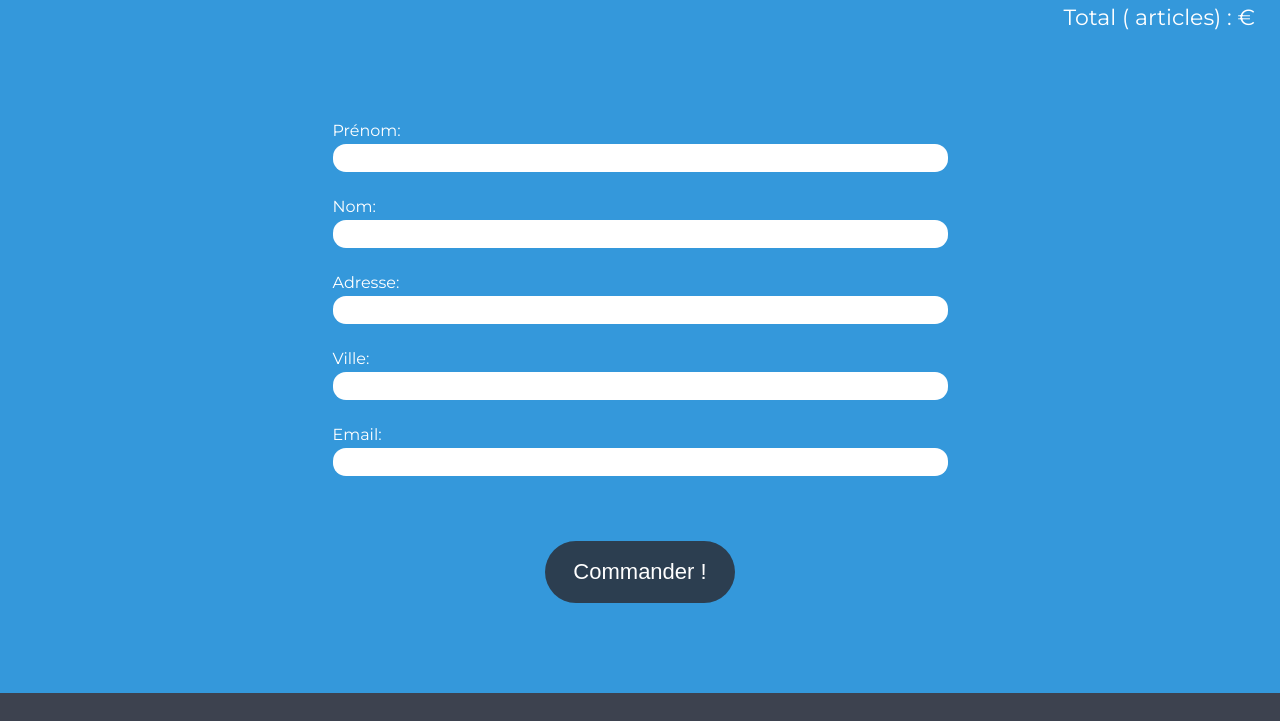
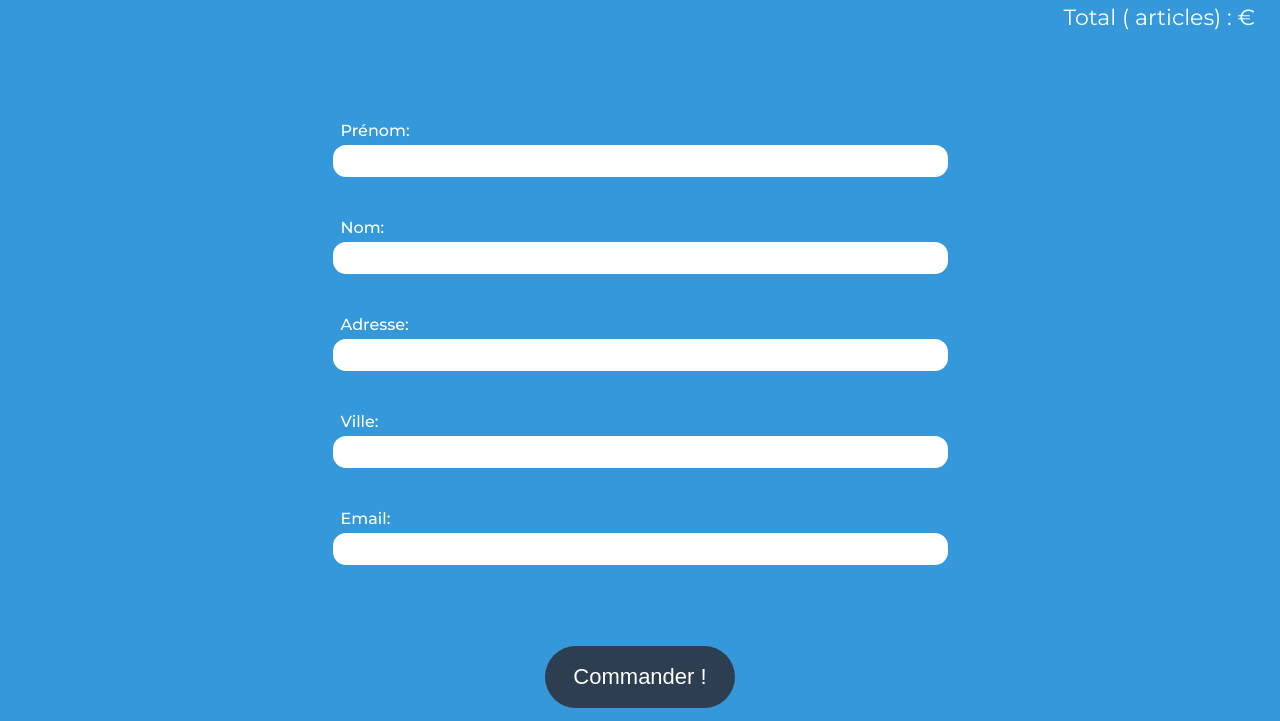
Before and after one commit to bastien-pruvost/kanap-p5, a plain HTML site: page front/html/cart.html in a window 1280 px wide. Shown: the part 1060-1781 px from the top of the page. Drawn offline with Linux system fonts and the light colour scheme; no server answers.

Commit message:
Change style on form errors for better visibility

```diff
--- a/front/css/cart.css
+++ b/front/css/cart.css
@@ -99,23 +99,31 @@ h2 {
 .cart__order__form__question {
   display: flex;
   flex-direction: column;
-  margin-bottom: 25px;
+  margin-bottom: 20px;
+  font-weight: 500;
+}
+.cart__order__form__question label {
+  margin-left: 8px;
 }
 .cart__order__form__question input {
   border-radius: 13px;
-  border: 0;
+  border: 2px solid white;
   height: 26px;
-  margin-top: 4px;
+  margin: 5px 0;
   padding: 1px 10px;
+  font-size: 16px;
+}
+.cart__order__form__question input.error {
+  border: 2px solid rgb(243, 65, 65);
 }
 .cart__order__form__question input:focus {
   outline: none;
 }
 .cart__order__form__question p {
-  margin: 0;
-  color: #8a2e2e;
-  font-size: 15px;
-  margin-left: 8px;
+  margin: 0 8px;
+  color: #fff1f1;
+  font-size: 16px;
+  height: 16px;
 }
 .cart__order__form__submit {
   display: flex;
```
